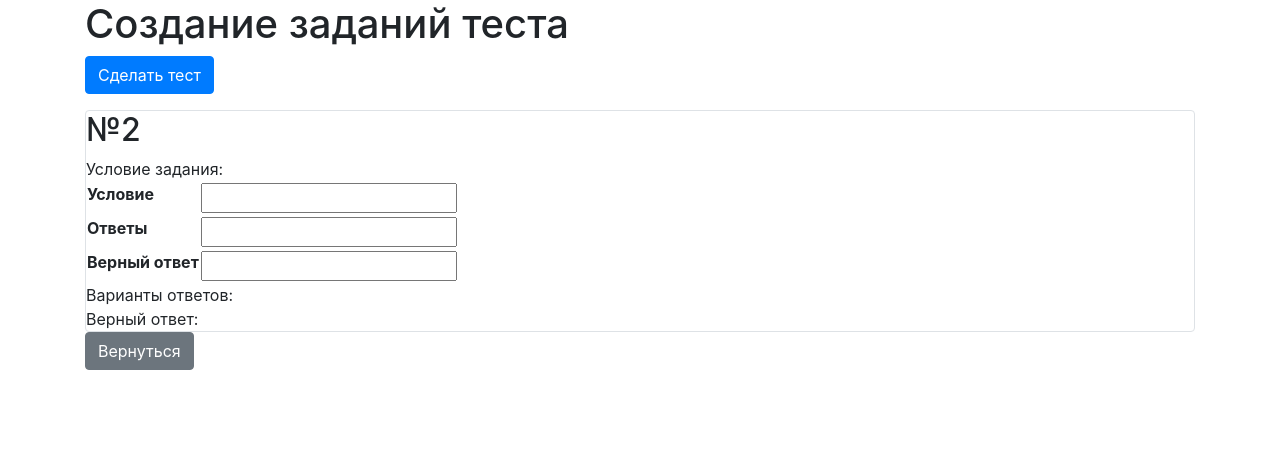
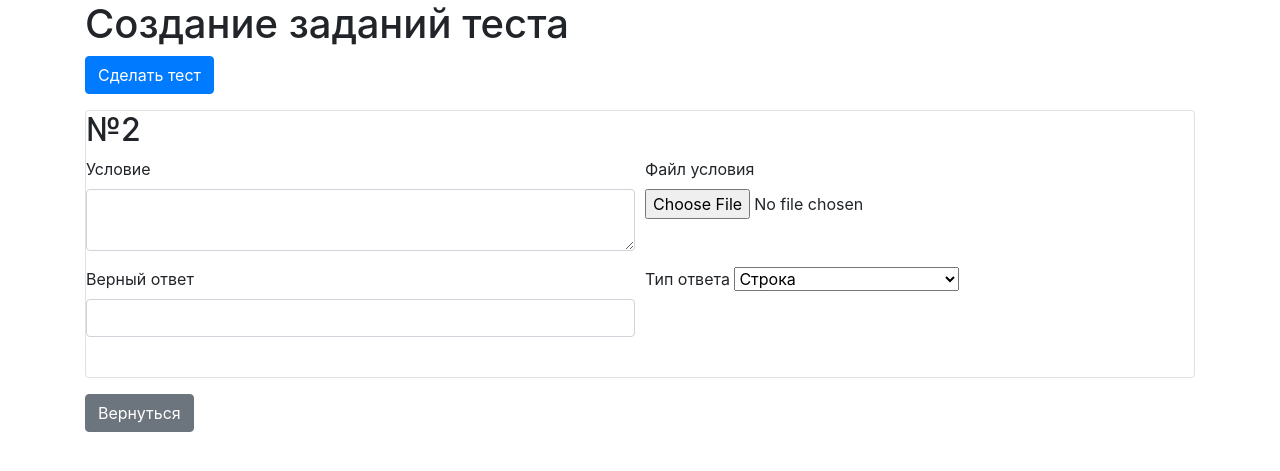
Before and after one commit to mston3rob/WEBsire_project, a Flask app: template templates/tasks_generate.html in a window 1280 px wide. Shown: the top 471 px of the page. Run offline with Flask 3, Linux system fonts and the light colour scheme; the template is opened without the code that fills it: values that come from a table or form of the project are taken from there, most other values are stand-ins (such as "Sample title", 1, 10 or a date in 2020); some libraries are stand-ins or nearby versions.

Commit message:
change some field in task fenerate

```diff
--- a/forms/taskgenerate.py
+++ b/forms/taskgenerate.py
@@ -1,12 +1,22 @@
 from flask_wtf import FlaskForm
-from wtforms import StringField, PasswordField, SubmitField, BooleanField, EmailField, FieldList, FormField, SelectField, IntegerField
+from wtforms import StringField, SubmitField, FieldList, FormField, SelectField, IntegerField, TextAreaField, FileField
 from wtforms.validators import DataRequired, Length, Email, EqualTo, InputRequired
 
 
+class TaskAnswerForm(FlaskForm):
+    answer = StringField('Вариант', validators=[DataRequired()])
+
+
 class TaskForm(FlaskForm):
-    condition = StringField('Условие', validators=[DataRequired()])
-    answers = StringField('Ответы', validators=[DataRequired()])
+    condition = TextAreaField('Условие', validators=[DataRequired()])
+    condition_file = FileField('Файл условия')
+    answers = FieldList(FormField(TaskAnswerForm), min_entries=10)
     true_answer = StringField('Верный ответ', validators=[DataRequired()])
+    type_answer = SelectField('Тип ответа', coerce=int, choices=[
+        (1, 'Строка'),
+        (2, 'Выбор из вариантов'),
+        (3, 'Один выбор из вариантов')
+    ])
 
 
 class TaskGenerateForm(FlaskForm):
--- a/main.py
+++ b/main.py
@@ -300,8 +300,9 @@ def generate_tasks(id):
         form = TaskGenerateForm()
         nums = [i for i in range(count)]
         for task in form.tasks_list:
-            if task.condition.data != None or task.answers.data != None or task.true_answer.data != None:
-                print(task.condition.data, task.answers.data, task.true_answer.data)
+            if task.condition.data is not None\
+                    or task.true_answer.data is not None:
+                print(task.condition.data, task.true_answer.data, task.type_answer.data, task.condition_file.data)
         return render_template('tasks_generate.html', title='Создание заданий тестов', form=form, nums=nums)
     else:
         return 'access denied'
--- a/templates/tasks_generate.html
+++ b/templates/tasks_generate.html
@@ -5,22 +5,40 @@
     <form action="" method="post">
         {{ form.hidden_tag() }}
        <p>{{ form.do_test_task(type="submit", class="btn btn-primary") }}</p>
-
         {% for num in nums%}
-
         <div class="col-md6 border rounded">
             <h2>№{{ num + 1}}</h2>
-                <div>
-                    Условие задания:
+            <div class="form-row">
+                <div class="form-group col-md-6">
+                    <div>
+            {{ form.tasks_list[num].condition.label }}
+            {{ form.tasks_list[num].condition(class="form-control", type="text", row="3")}}
+                    </div>
                 </div>
-                    {{form.tasks_list[num]}}
-                <div>
-                    Варианты ответов:
+                <div class="form-group col-md-4">
+                {{ form.tasks_list[num].condition_file.label }}
+                {{ form.tasks_list[num].condition_file }}
                 </div>
-                <div>
-                    Верный ответ:
+            </div>
+            <div class="form-row">
+                <div class="form-group col-md-6">
+                    {{ form.tasks_list[num].true_answer.label }}<br>
+                    {{ form.tasks_list[num].true_answer(class="form-control", type="text") }}<br>
+                    {% for error in form.tasks_list[num].true_answer.errors %}
+                    <div class="alert alert-danger" role="alert">
+                        {{ error }}
+                    </div>
+                    {% endfor %}
                 </div>
+                <div class="form-group col-md-4">
+                {{ form.tasks_list[num].type_answer.label }}
+                {{ form.tasks_list[num].type_answer }}
+                </div>
+            </div>
         </div>
+        <p>
+
+        </p>
         {% endfor %}
 
         <a class="btn btn-secondary " href="/listtestst">Вернуться</a>
```
Also changed, not shown: db/tests.db.
